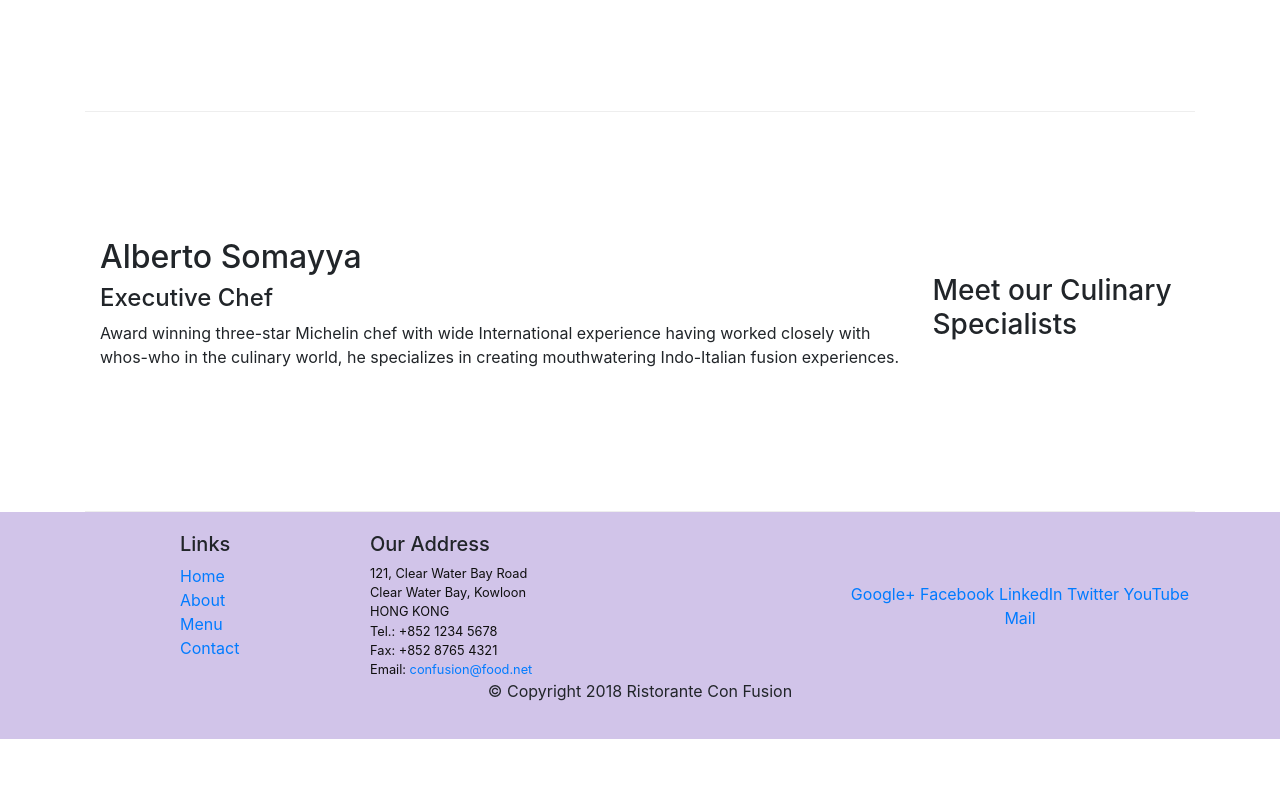
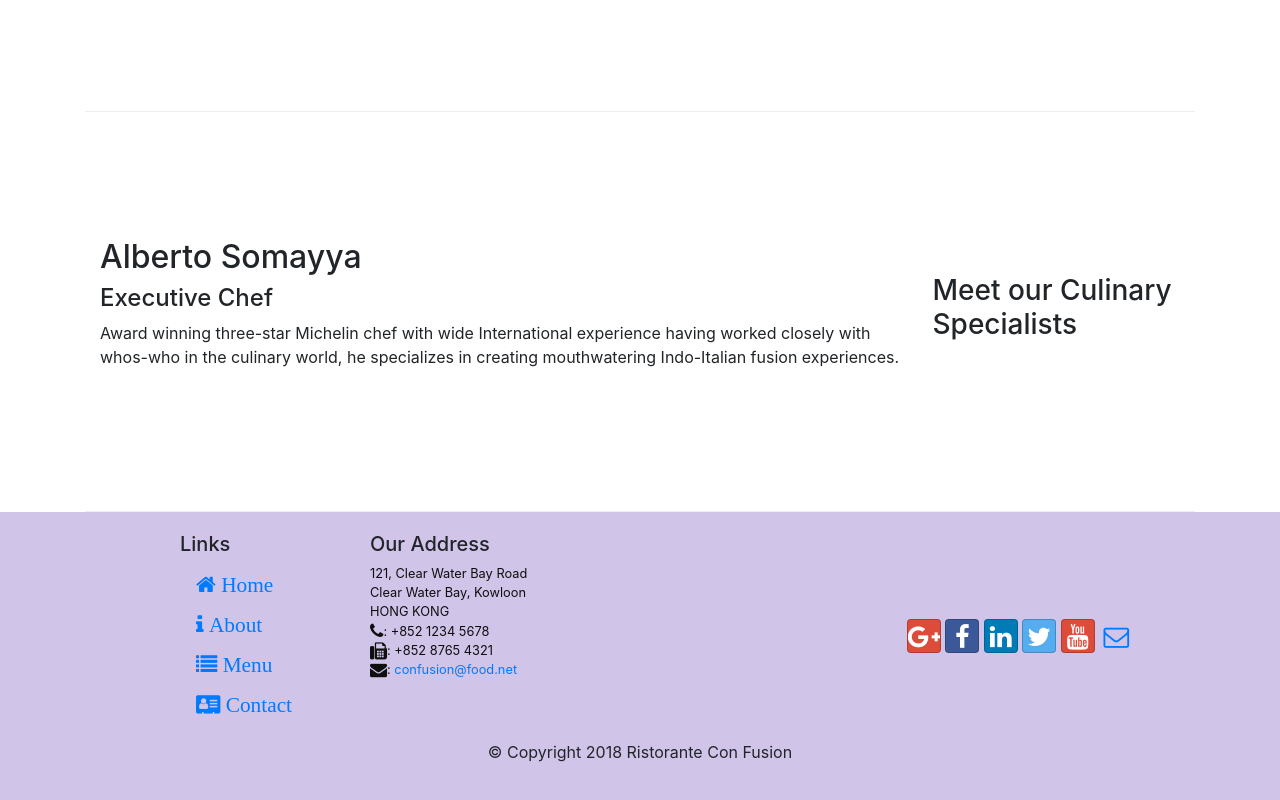
Before and after one commit to RealSawconed/FER-Demo-1, a website: page index.html in a window 1280 px wide. Shown: the part 972-1772 px from the top of the page. Before the commit the page ends 1711 px from the top, so only its background shows below. Drawn offline with nearby package versions, Linux system fonts and the light colour scheme.

Commit message:
Icon Fonts

```diff
--- a/index.html
+++ b/index.html
@@ -3,29 +3,31 @@
 
 <head>
     <!-- Required meta tages always come first -->
-    <meta charset="utf-8">
-    <meta name="viewport" content="width=device-width, initial-scale=1">
-    <meta http-equiv="x-ua-compatible" content="ie=edge">
+    <meta charset="utf-8" />
+    <meta name="viewport" content="width=device-width, initial-scale=1" />
+    <meta http-equiv="x-ua-compatible" content="ie=edge" />
     <!-- Bootstrap CSS -->
     <link rel="stylesheet" href="node_modules/bootstrap/dist/css/bootstrap.min.css" />
-
-    <link rel="stylesheet" href="css/style.css">
+    <link rel="stylesheet" href="node_modules/font-awesome/css/font-awesome.min.css" />
+    <link rel="stylesheet" href="node_modules/bootstrap-social/bootstrap-social.css" />
+    <link rel="stylesheet" href="css/style.css" />
 
     <title>Ristorante Con Fusion</title>
 </head>
 
 <body>
-
     <header class="jumbotron">
         <div class="container">
             <div class="row row-header">
                 <div class="col-12 col-sm-6">
                     <h1>Ristorante con Fusion</h1>
-                    <p>We take inspiration from the World's best cuisines, and create a unique fusion experience. Our
-                        lipsmacking creations will tickle your culinary senses!</p>
+                    <p>
+                        We take inspiration from the World's best cuisines, and create a
+                        unique fusion experience. Our lipsmacking creations will tickle
+                        your culinary senses!
+                    </p>
                 </div>
-                <div class="col-12 col-sm">
-                </div>
+                <div class="col-12 col-sm"></div>
             </div>
         </div>
     </header>
@@ -37,11 +39,13 @@
             </div>
             <div class="col col-sm order-sm-first col-md">
                 <h2>Uthappizza</h2>
-                <p>A unique combination of Indian Uthappam (pancake) and Italian pizza, topped with Cerignola olives,
-                    ripe vine cherry tomatoes, Vidalia onion, Guntur chillies and Buffalo Paneer.</p>
+                <p>
+                    A unique combination of Indian Uthappam (pancake) and Italian pizza,
+                    topped with Cerignola olives, ripe vine cherry tomatoes, Vidalia
+                    onion, Guntur chillies and Buffalo Paneer.
+                </p>
             </div>
         </div>
-
 
         <div class="row row-content align-items-center">
             <div class="col-12 col-sm-4 order-sm-last col-md-3">
@@ -49,9 +53,12 @@
             </div>
             <div class="col col-sm order-sm-first col-md">
                 <h2>Weekend Grand Buffet</h2>
-                <p>Featuring mouthwatering combinations with a choice of five different salads, six enticing appetizers,
-                    six main entrees and five choicest desserts. Free flowing bubbly and soft drinks. All for just
-                    $19.99 per person </p>
+                <p>
+                    Featuring mouthwatering combinations with a choice of five different
+                    salads, six enticing appetizers, six main entrees and five choicest
+                    desserts. Free flowing bubbly and soft drinks. All for just $19.99
+                    per person
+                </p>
             </div>
         </div>
 
@@ -62,9 +69,12 @@
             <div class="col col-sm order-sm-first col-md">
                 <h2>Alberto Somayya</h2>
                 <h4>Executive Chef</h4>
-                <p>Award winning three-star Michelin chef with wide International experience having worked closely with
-                    whos-who in the culinary world, he specializes in creating mouthwatering Indo-Italian fusion
-                    experiences. </p>
+                <p>
+                    Award winning three-star Michelin chef with wide International
+                    experience having worked closely with whos-who in the culinary
+                    world, he specializes in creating mouthwatering Indo-Italian fusion
+                    experiences.
+                </p>
             </div>
         </div>
     </div>
@@ -75,31 +85,44 @@
                 <div class="col-4 offset-1 col-sm-2">
                     <h5>Links</h5>
                     <ul class="list-unstyled">
-                        <li><a href="#">Home</a></li>
-                        <li><a href="#">About</a></li>
-                        <li><a href="#">Menu</a></li>
-                        <li><a href="#">Contact</a></li>
+                        <li class="nav-item active">
+                            <a class="nav-link" href="#"><span class="fa fa-home fa-lg"> Home</span></a>
+                        </li>
+                        <li class="nav-item">
+                            <a class="nav-link" href="./aboutus.html"><span class="fa fa-info fa-lg"> About</span></a>
+                        </li>
+                        <li class="nav-item">
+                            <a class="nav-link" href="#"><span class="fa fa-list fa-lg"> Menu</span></a>
+                        </li>
+                        <li class="nav-item">
+                            <a class="nav-link" href="#"><span class="fa fa-address-card fa-lg"> Contact</span></a>
+                        </li>
                     </ul>
                 </div>
                 <div class="col-7 col-sm-5">
                     <h5>Our Address</h5>
                     <address>
-                        121, Clear Water Bay Road<br>
-                        Clear Water Bay, Kowloon<br>
-                        HONG KONG<br>
-                        Tel.: +852 1234 5678<br>
-                        Fax: +852 8765 4321<br>
-                        Email: <a href="mailto:confusion@food.net">confusion@food.net</a>
+                        121, Clear Water Bay Road<br />
+                        Clear Water Bay, Kowloon<br />
+                        HONG KONG<br />
+                        <i class="fa fa-phone fa-lg"></i>: +852 1234 5678<br />
+                        <i class="fa fa-fax fa-lg"></i>: +852 8765 4321<br />
+                        <i class="fa fa-envelope fa-lg"></i>: <a href="mailto:confusion@food.net">confusion@food.net</a>
                     </address>
                 </div>
                 <div class="col-12 col-sm-4 align-self-center">
                     <div class="text-center">
-                        <a href="http://google.com/+">Google+</a>
-                        <a href="http://www.facebook.com/profile.php?id=">Facebook</a>
-                        <a href="http://www.linkedin.com/in/">LinkedIn</a>
-                        <a href="http://twitter.com/">Twitter</a>
-                        <a href="http://youtube.com/">YouTube</a>
-                        <a href="mailto:">Mail</a>
+                        <a class="btn btn-social-icon btn-google" href="http://google.com/+"><i
+                                class="fa fa-google-plus"></i></a>
+                        <a class="btn btn-social-icon btn-facebook" href="http://www.facebook.com/profile.php?id="><i
+                                class="fa fa-facebook"></i></a>
+                        <a class="btn btn-social-icon btn-linkedin" href="http://www.linkedin.com/in/"><i
+                                class="fa fa-linkedin"></i></a>
+                        <a class="btn btn-social-icon btn-twitter" href="http://twitter.com/"><i
+                                class="fa fa-twitter"></i></a>
+                        <a class="btn btn-social-icon btn-google" href="http://youtube.com/"><i
+                                class="fa fa-youtube"></i></a>
+                        <a class="btn btn-social-icon" href="mailto:"><i class="fa fa-envelope-o"></i></a>
                     </div>
                 </div>
             </div>
--- a/package.json
+++ b/package.json
@@ -15,6 +15,8 @@
   },
   "dependencies": {
     "bootstrap": "^4.0.0",
+    "bootstrap-social": "^5.1.1",
+    "font-awesome": "^4.7.0",
     "jquery": "^3.3.1",
     "popper.js": "^1.12.9"
   }
```
Also changed, not shown: aboutus.html (+33 -18 lines), 1 other file.
